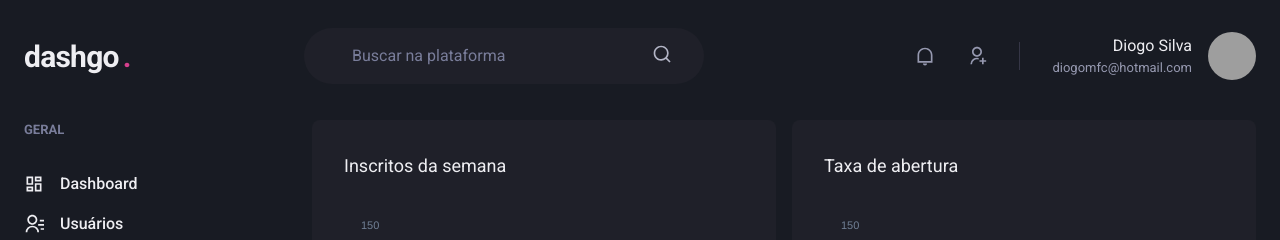
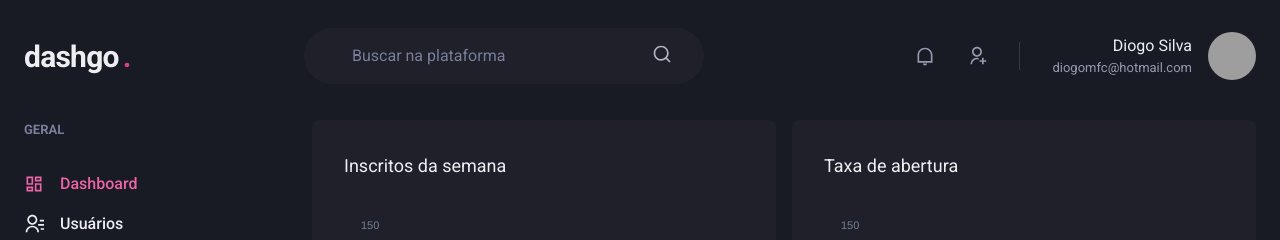
Before and after one commit to diogomfc/Dashboard-DashGO, a Next.js app in the folder dashgo/: page /dashboard in a window 1280 px wide. Shown: the top 240 px of the page. Built offline with nearby package versions, Linux system fonts and the light colour scheme; grey boxes are pictures that could not be loaded.

Commit message:
Customize NavLink,ActiveLink

```diff
--- /dev/null
+++ b/dashgo/src/components/ActiveLink.tsx
@@ -0,0 +1,36 @@
+
+import React,{cloneElement, ReactElement} from 'react'
+
+import Link, { LinkProps } from 'next/link'
+import { useRouter } from 'next/router'
+
+
+interface ActiveLinkProps extends LinkProps {
+  children: ReactElement
+  shouldMatchExactHref?: boolean
+}
+
+export function ActiveLink({ children, shouldMatchExactHref = false, ...rest }: ActiveLinkProps){
+
+  const { asPath } = useRouter()
+
+  let isActive = false
+
+  if (shouldMatchExactHref && (asPath === rest.href || asPath === rest.as)) {
+    isActive = true
+  }
+  if(!shouldMatchExactHref &&
+    (asPath.startsWith(String(rest.href))
+    ||
+    asPath.startsWith(String(rest.as)))){
+    isActive = true
+    }
+
+  return (
+    <Link {...rest}>
+      {cloneElement(children, {
+        color: isActive ? 'pink.400' : 'gray.50'
+      })}
+    </Link>
+  )
+}
--- a/dashgo/src/components/Sidebar/NavLink.tsx
+++ b/dashgo/src/components/Sidebar/NavLink.tsx
@@ -1,17 +1,20 @@
 import React from "react"
-import { Stack, Link, Icon, Text, LinkProps as ChakraLinkProps } from '@chakra-ui/react';
-import { RiDashboardLine, RiContactsLine } from 'react-icons/ri';
+import {Link as ChakraLink, Icon, Text, LinkProps as ChakraLinkProps } from '@chakra-ui/react';
+import { ActiveLink } from '../ActiveLink';
 
 interface NavLinkProps extends ChakraLinkProps{
   icon: React.ElementType;
   children: string;
+  href: string;
 }
 
-export default function NavLink({icon, children, ...rest}: NavLinkProps){
+export default function NavLink({icon, children, href, ...rest}: NavLinkProps){
   return(
-    <Link display="flex" alignItems="center" {...rest}>
-      <Icon as={icon} fontSize="20" />
-      <Text ml="4" fontWeight="medium">{children}</Text>
-    </Link>
+    <ActiveLink href={href} passHref >
+      <ChakraLink display="flex" alignItems="center" {...rest}>
+        <Icon as={icon} fontSize="20" />
+        <Text ml="4" fontWeight="medium">{children}</Text>
+      </ChakraLink>
+    </ActiveLink>
   )
 }
--- a/dashgo/src/pages/users/index.tsx
+++ b/dashgo/src/pages/users/index.tsx
@@ -22,6 +22,7 @@
 import Header from "../../components/Header";
 import Sidebar from "../../components/Sidebar";
 import Pagination from "../../components/Pagination";
+import Link from "next/link";
 
 export default function UserList(){
 
@@ -57,6 +58,7 @@
           >
             <Heading size="lg" fontWeight="normal">Usuários</Heading>
 
+            <Link href="/users/create" passHref>
               <Button
                 as="a"
                 size="sm"
@@ -66,6 +68,7 @@
               >
                 Criar novo
               </Button>
+            </Link>
           </Flex>
 
             <Table
```
Also changed, not shown: dashgo/src/pages/users/create.tsx (+9 -3 lines). Lines whose indentation alone changed are shown as unchanged.
